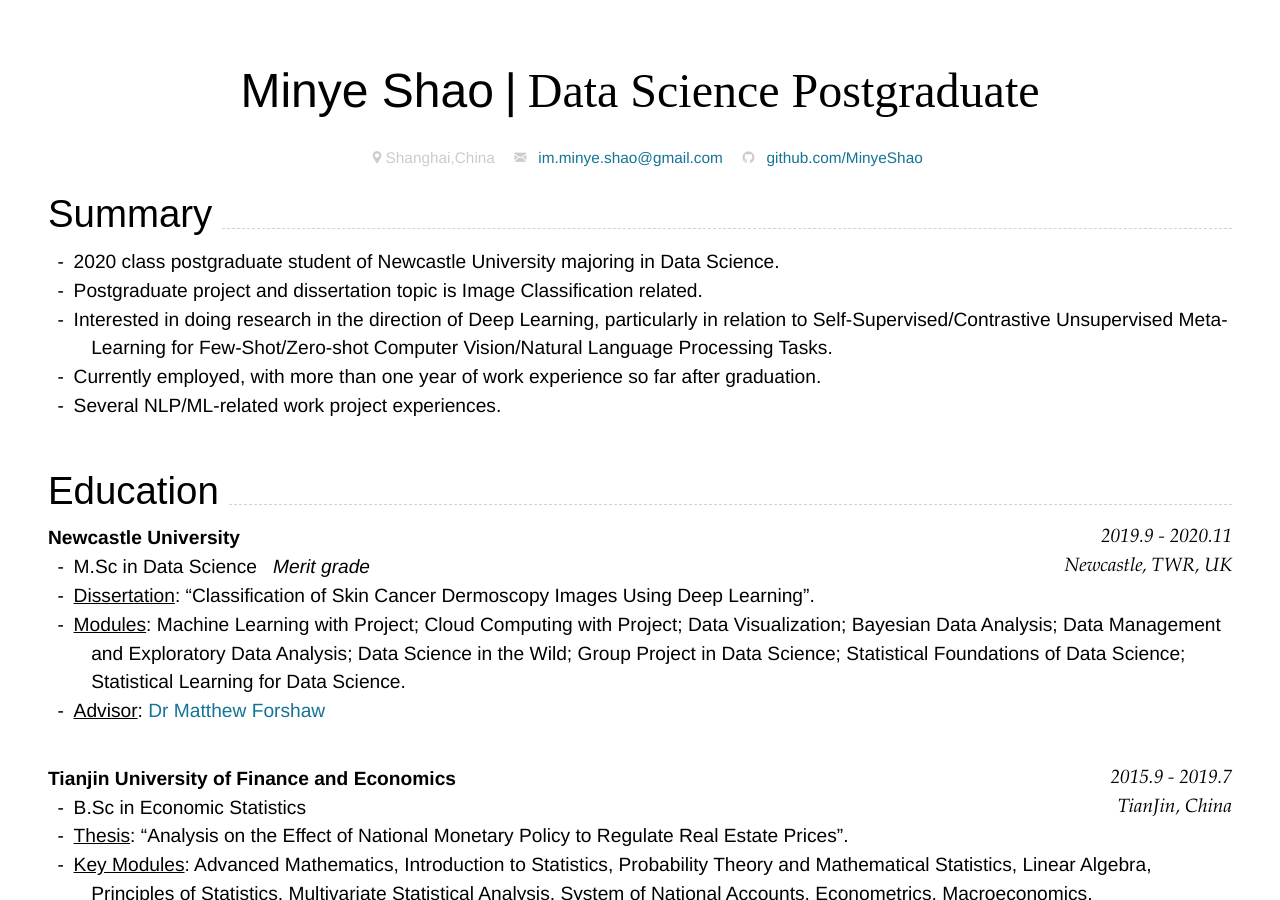
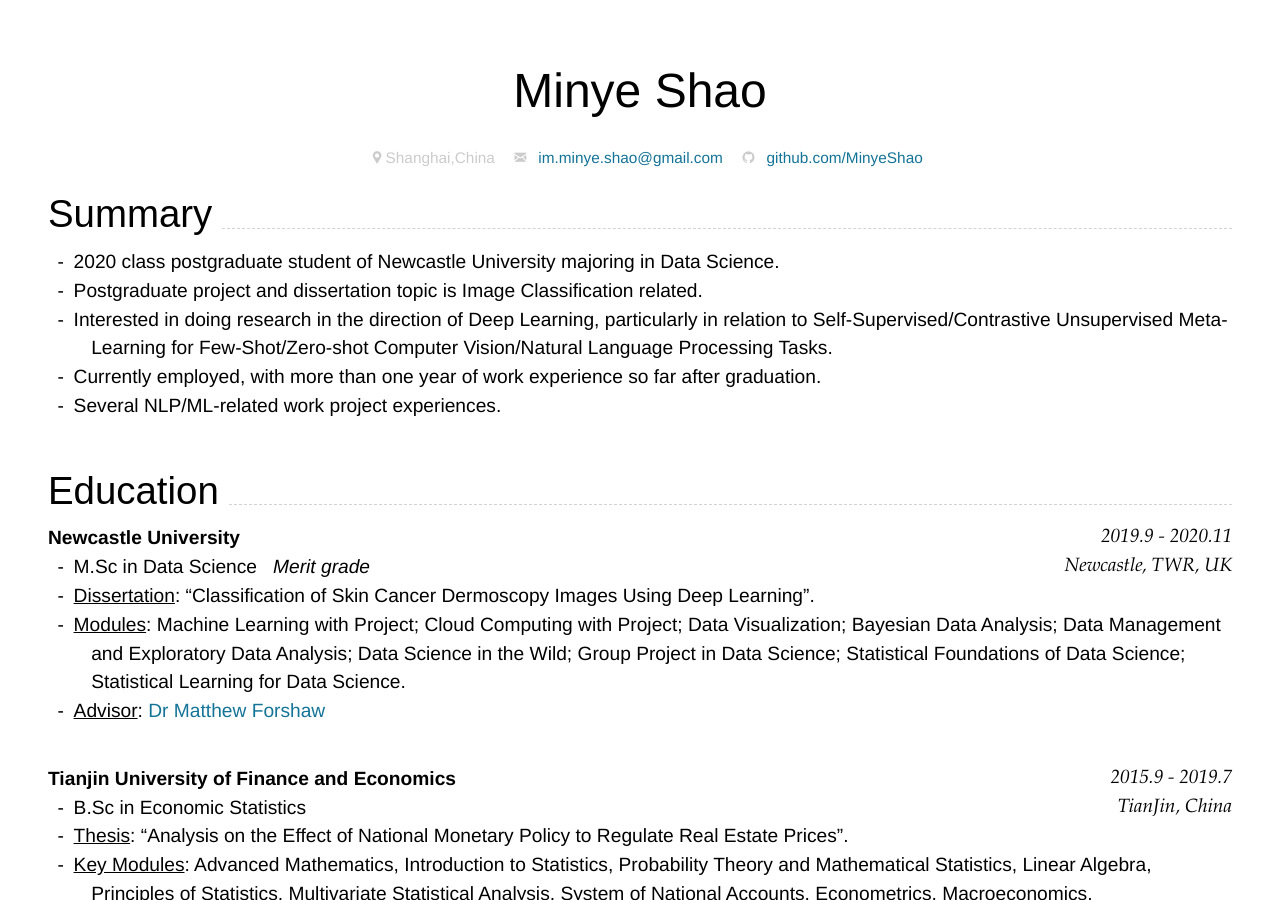
Before and after one commit to MinyeShao/CV_Markdown, a Jekyll site: the page built from index.md, in a window 1280 px wide and 900 px high. Built offline with Jekyll 4.4.1, drawn with Linux system fonts in a browser that asks for light colours; nearby versions of some CDN libraries.

Commit message:
Update index.md

```diff
--- a/index.md
+++ b/index.md
@@ -14,7 +14,8 @@ github:
 
 ---
 <br>
-<div align='center' ><font size='85'>Minye Shao</font>&nbsp; <font size='85'>|</font> &nbsp;<font face="sf" size='85'>Data Science Postgraduate</font></div>
+<div align='center' ><font size='85'>Minye Shao</font></div>
+<!-- &nbsp; <font size='85'>|</font> &nbsp;<font face="sf" size='85'>Data Science Postgraduate</font> -->
 
 <br />
 
```
